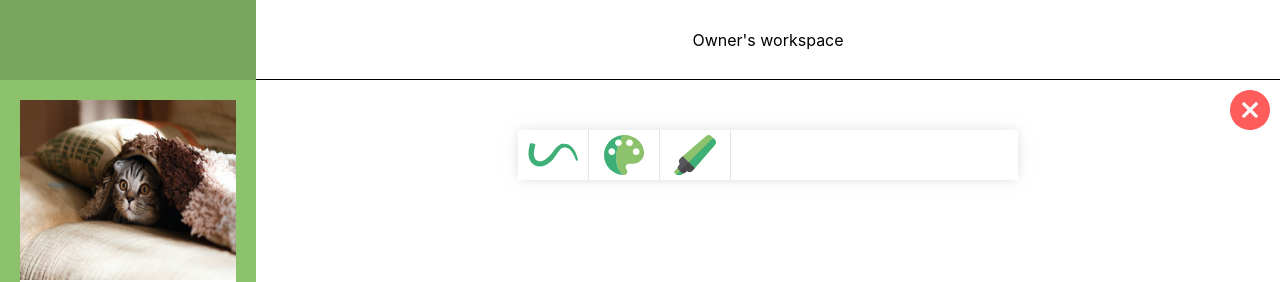
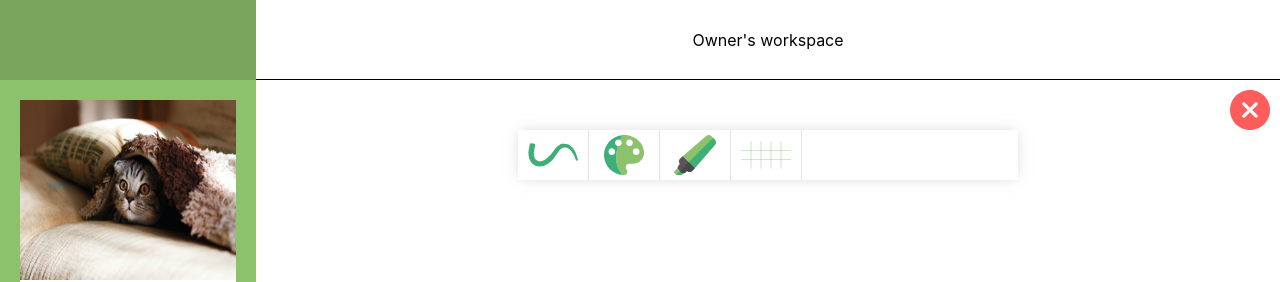
Before and after one commit to czechbeata/paint, a React (Create React App) app: page / in a window 1280 px wide. Shown: the top 282 px of the page. Built offline with nearby package versions, Linux system fonts and the light colour scheme.

Commit message:
added canvas grid layout

```diff
--- a/src/Canvas.js
+++ b/src/Canvas.js
@@ -2,15 +2,16 @@ import React, { Component } from 'react';
 import styled from 'styled-components';
 import CanvasOptions from './CanvasOptions';
 import eraser from './cross.svg';
+import smallgrid from './smallgrid.svg'
 
 const Box = styled.section`
   position: relative;
-
 `;
 
 const StyledCanvas = styled.canvas`
   display:block;
-  background:white;
+  /* background-image: url(${eraser}); */
+
 `;
 
 const Button = styled.button`
@@ -35,9 +36,10 @@ class Canvas extends Component {
     constructor(props) {
         super(props);
         this.state = {
-            lineWidth : 3,
+            lineWidth : 5,
             strokeStyle: "black",
             mode: "painting",
+            gridSize: 40,
             painting: false,
             highlighting: false,
             colors: [
@@ -60,6 +62,7 @@ class Canvas extends Component {
         this.canvas.width = window.innerWidth;
         this.ctx = this.canvas.getContext('2d');
         this.ctx.lineCap = "round";
+
         this.canvas.addEventListener("mousedown", this.startPainting);
         this.canvas.addEventListener("mouseup", this.finishPainting);
         this.canvas.addEventListener("mousemove", this.paint);
@@ -150,14 +153,34 @@ class Canvas extends Component {
     clear = () => {
        this.ctx.clearRect(0, 0, this.canvas.width, this.canvas.height);
     }
+    drawGrid = () => {
+        var w = this.canvas.width;
+        var h = this.canvas.height;
+
+        this.ctx.lineWidth = 1;
+        this.ctx.strokeStyle = "rgba(0,0,0,0.2)";
+        var p = this.state.gridSize;
+        for (var x = 0; x <= w; x += p) {
+            this.ctx.moveTo(0.5 + x, 0);
+            this.ctx.lineTo(0.5 + x, h );
+        }
+
+        for (var x = 0; x <= h; x += p) {
+            this.ctx.moveTo(0, 0.5 + x );
+            this.ctx.lineTo(w , 0.5 + x );
+        }
+        this.ctx.stroke();
+        this.ctx.beginPath();
+        this.ctx.lineWidth = this.state.lineWidth;
+        this.ctx.strokeStyle = this.state.strokeStyle;
+    }
 
     render() {
         return (
             <Box>
                 <CanvasOptions
-                paintingOn = {this.paintingOn}
-                highlightingOn = {this.highlightingOn}
                 toggleMode = {this.toggleMode}
+                drawGrid = {this.drawGrid}
                 onChangeWidth = {this.onChangeWidth}
                 onChangeColor = {this.onChangeColor}
                 lineWidth = {this.state.lineWidth}
--- a/src/CanvasOptions.js
+++ b/src/CanvasOptions.js
@@ -1,8 +1,8 @@
 import React, { Component } from 'react';
 import styled from 'styled-components';
-import Option from './Option';
 import stroke from './stroke.svg';
 import palette from './palette.svg';
+import grid from './grid.svg';
 import highlighter from './highlighter.svg';
 import ColorPalette from './Colorpalette';
 
@@ -80,9 +80,9 @@ class CanvasOptions extends Component {
                 <StyledOption onClick={() => this.props.toggleMode("highlighting")}>
                     <OptionImage src={highlighter} alt="highlighter"></OptionImage>
                 </StyledOption>
-                {/* <StyledOption onClick={this.props.clear}>
-                    <OptionImage src={eraser} alt="eraser"></OptionImage>
-                </StyledOption> */}
+                <StyledOption onClick={this.props.drawGrid}>
+                    <OptionImage src={grid} alt="grid"></OptionImage>
+                </StyledOption>
             </StyledCanvasOptions>
          );
     }
```
Also changed, not shown: src/grid.svg (added), src/smallgrid.svg (added).
